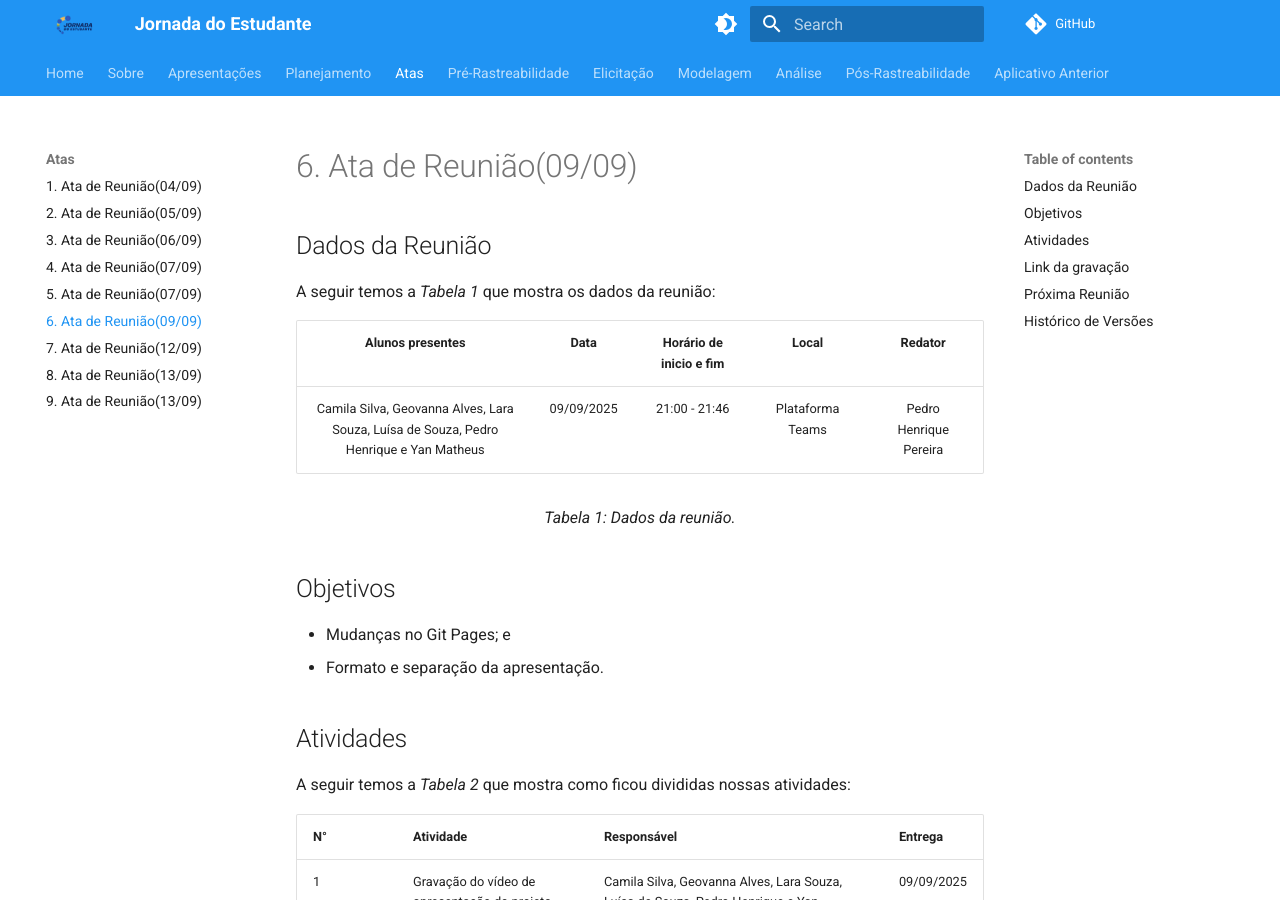
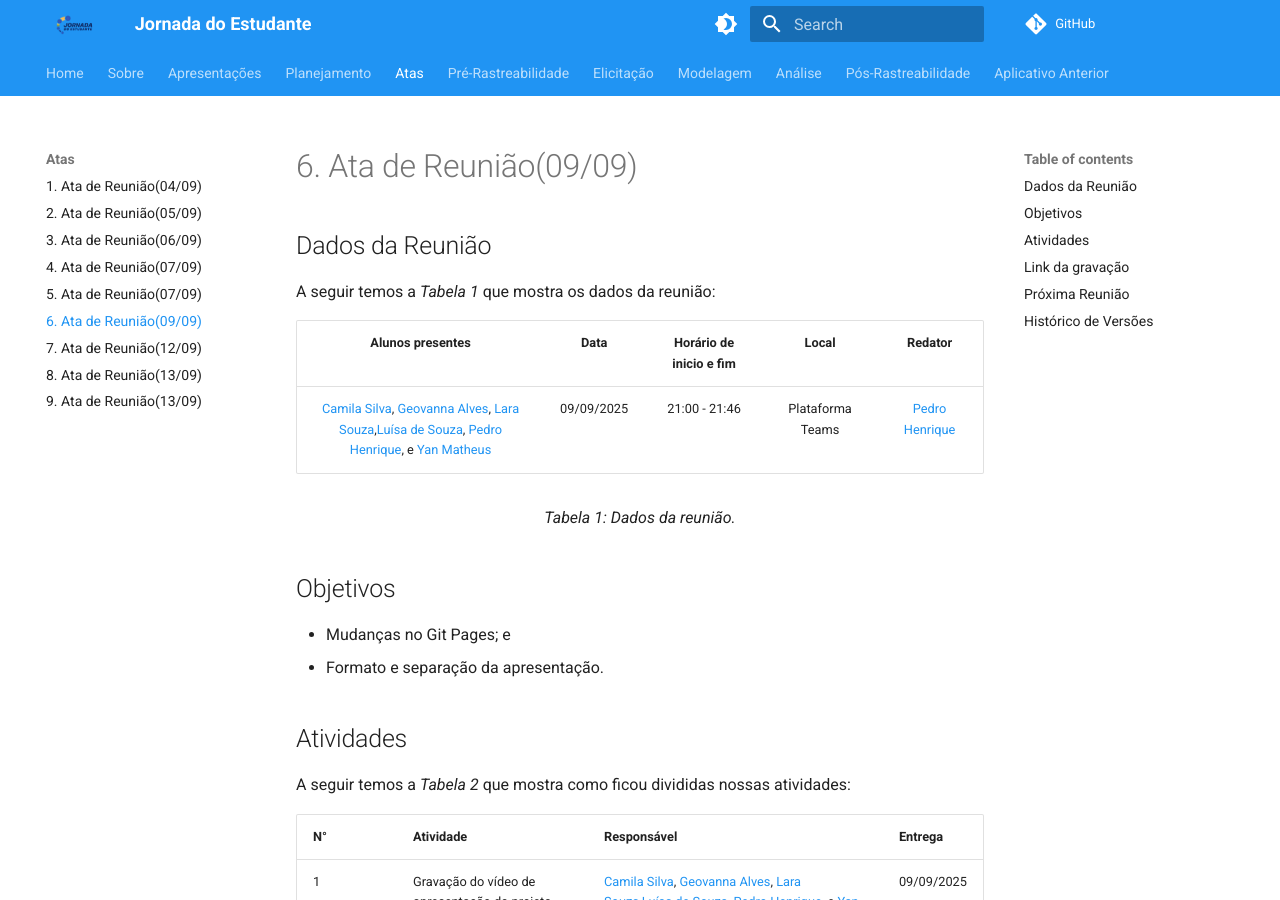
Before and after one commit to Requisitos-de-Software/2025.2-Grupo05, an MkDocs documentation site: the page built from docs/Atas/ata09-09.md, in a window 1280 px wide and 900 px high. Built offline with MkDocs 1.6.1 and Material for MkDocs 9.7.7, drawn with Linux system fonts in a browser that asks for light colours; comment, search, counter and statistics services are not loaded; some of the changed text lies outside the part shown.

Commit message:
Atualização dos links da ata09-09.md

```diff
--- a/docs/Atas/ata09-09.md
+++ b/docs/Atas/ata09-09.md
@@ -6,7 +6,7 @@ A seguir temos a <i>Tabela 1</i> que mostra os dados da reunião:
 
 |                                     Alunos presentes                                     |    Data    | Horário de inicio e fim |      Local       | Redator |
 | :--------------------------------------------------------------------------------------: | :--------: | :---------------------: | :--------------: | :--------------: |
-| Camila Silva, Geovanna Alves, Lara Souza, Luísa de Souza, Pedro Henrique e Yan Matheus | 09/09/2025 |      21:00 - 21:46      | Plataforma Teams | Pedro Henrique Pereira|
+| [Camila Silva](https://github.com/CamilaSilvaC), [Geovanna Alves](https://github.com/GeovannaUmbelino), [Lara Souza](https://github.com/mel14-hub),[Luísa de Souza](https://github.com/luisa12ll), [Pedro Henrique](https://github.com/pedrohpsantos), e [Yan Matheus](https://github.com/Yanmatheus0812)| 09/09/2025 |      21:00 - 21:46      | Plataforma Teams |  [Pedro Henrique](https://github.com/pedrohpsantos)|
 
 <figcaption align="center">Tabela 1: Dados da reunião.</figcaption>
 
@@ -22,7 +22,7 @@ A seguir temos a <i>Tabela 2</i> que mostra como ficou divididas nossas atividad
 
 | N°| Atividade | Responsável | Entrega |
 | ---- | ---- | ---- | ---- |
-| 1 | Gravação do vídeo de apresentação do projeto | Camila Silva, Geovanna Alves, Lara Souza, Luísa de Souza, Pedro Henrique e Yan Matheus | 09/09/2025 |
+| 1 | Gravação do vídeo de apresentação do projeto | [Camila Silva](https://github.com/CamilaSilvaC), [Geovanna Alves](https://github.com/GeovannaUmbelino), [Lara Souza](https://github.com/mel14-hub),[Luísa de Souza](https://github.com/luisa12ll), [Pedro Henrique](https://github.com/pedrohpsantos), e [Yan Matheus](https://github.com/Yanmatheus0812) | 09/09/2025 |
 
 <figcaption align="center">Tabela 2: Atividades a serem feitas.</figcaption>
 
```
